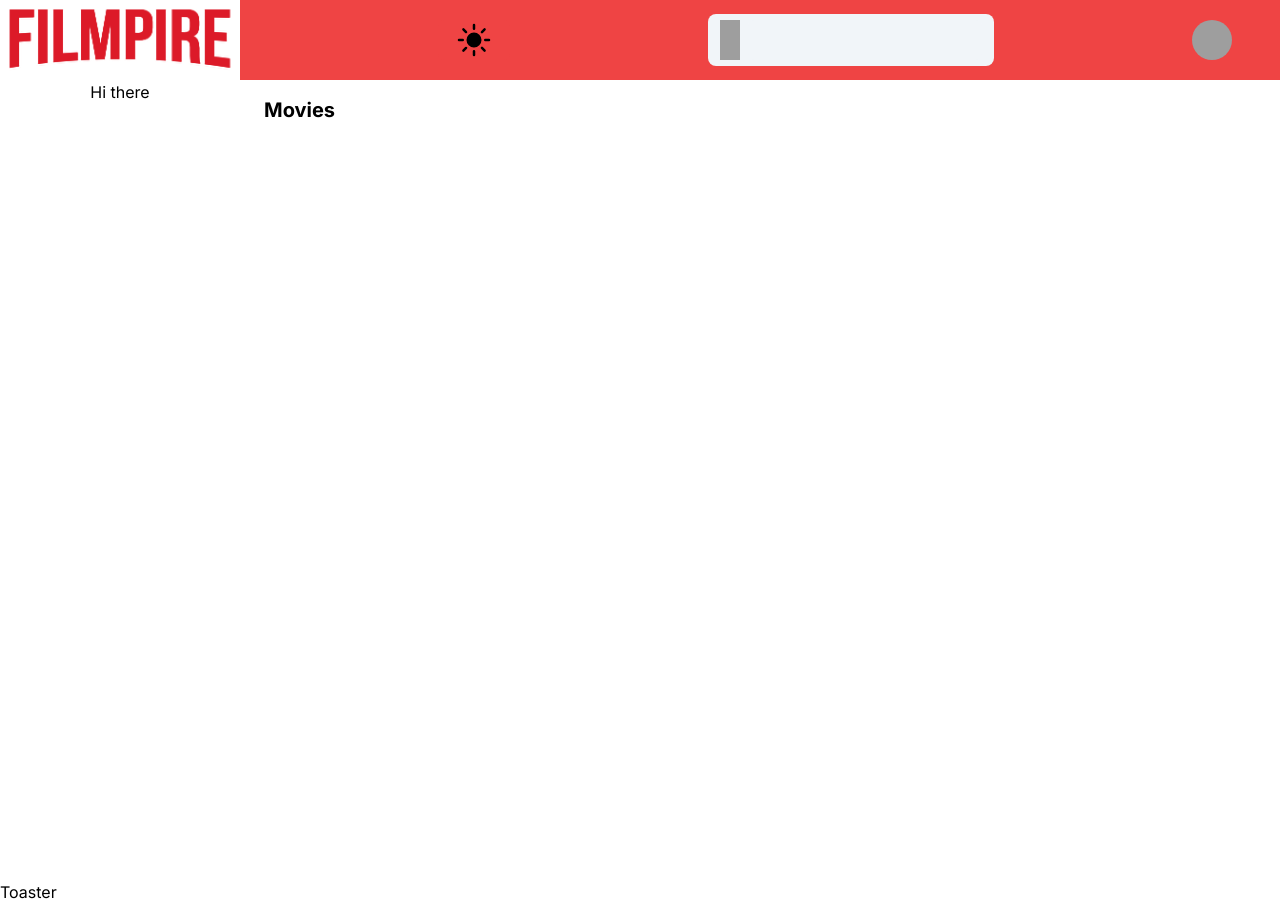
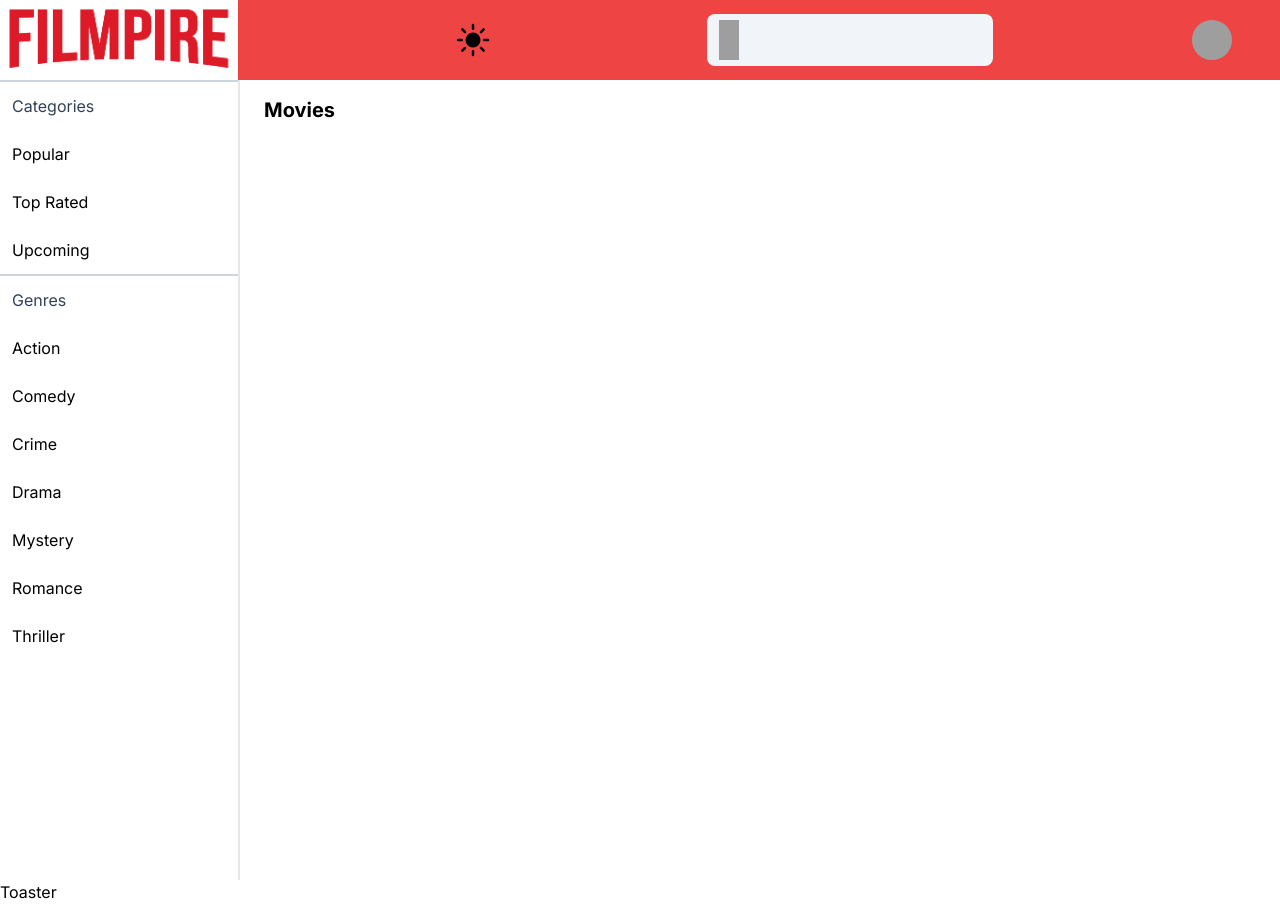
Before and after one commit to shahbazahmedansari/Filmpire, a Next.js app: page / in a window 1280 px wide. Built offline with nearby package versions, Linux system fonts and the light colour scheme; grey boxes are pictures that could not be loaded.

Commit message:
Completed sidebar ui

```diff
--- a/components/Navbar/MobileNav.tsx
+++ b/components/Navbar/MobileNav.tsx
@@ -6,14 +6,32 @@ import {
   SheetTitle,
   SheetDescription,
   Sheet,
+  SheetClose,
 } from "../ui/sheet";
 import Image from "next/image";
+import Link from "next/link";
+
+const categories = [
+  { label: "Popular", value: "popular" },
+  { label: "Top Rated", value: "top-rated" },
+  { label: "Upcoming", value: "upcoming" },
+];
+
+const demoCategories = [
+  "Action",
+  "Comedy",
+  "Crime",
+  "Drama",
+  "Mystery",
+  "Romance",
+  "Thriller",
+];
 
 const MobileNav = () => {
   return (
     <div className="flex sm:hidden">
       <Sheet>
-        <SheetTrigger className="mx-2">
+        <SheetTrigger className="mx-2" asChild>
           <Image
             src="/assets/icons/hamburger.svg"
             alt="menu"
@@ -21,11 +39,42 @@ const MobileNav = () => {
             height={50}
           />
         </SheetTrigger>
-        <SheetContent>
-          <SheetHeader>
-            <SheetTitle>Filmpire</SheetTitle>
-            <SheetDescription>Sidebar</SheetDescription>
-          </SheetHeader>
+        <SheetContent className="border-none">
+          <Link href="/" className="flex justify-center">
+            <Image
+              src="/assets/images/logo.png"
+              alt="logo"
+              width={238}
+              height={120}
+              className="bg-white ml-0"
+            />
+          </Link>
+
+          <section
+            className="w-full min-h-screen flex overflow-y-scroll mt-20
+    justify-center"
+          >
+            <div className="flex flex-col w-full">
+              <div className="border-t-2 border-slate-300 border-solid w-full"></div>
+              <div className="flex justify-start text-slate-700 m-3">
+                <h1>Categories</h1>
+              </div>
+              {categories.map((item) => (
+                <div key={item.label} className="m-3">
+                  {item.label}
+                </div>
+              ))}
+              <div className="border-t-2 border-slate-300 border-solid w-full"></div>
+              <div className="flex justify-start text-slate-700 m-3">
+                <h1>Genres</h1>
+              </div>
+              {demoCategories.map((item) => (
+                <div key={item} className="m-3">
+                  {item}
+                </div>
+              ))}
+            </div>
+          </section>
         </SheetContent>
       </Sheet>
     </div>
--- a/components/Navbar/Navbar.tsx
+++ b/components/Navbar/Navbar.tsx
@@ -10,14 +10,14 @@ const Navbar = () => {
   return (
     <nav
       className="flex items-center justify-between w-full fixed z-50 gap-5 bg-red-500 h-20
-    shadow-slate-300 dark:shadow-none dark:bg-slate-900"
+    shadow-slate-100 dark:shadow-none dark:bg-slate-900"
     >
       <Link href="/" className="hidden sm:flex">
         <Image
           src="/assets/images/logo.png"
           alt="logo"
-          width={240}
-          height={100}
+          width={238}
+          height={120}
           className="bg-white ml-0"
         />
       </Link>
--- a/components/shared/Sidebar.tsx
+++ b/components/shared/Sidebar.tsx
@@ -1,9 +1,45 @@
 import React from "react";
+
+const categories = [
+  { label: "Popular", value: "popular" },
+  { label: "Top Rated", value: "top-rated" },
+  { label: "Upcoming", value: "upcoming" },
+];
+
+const demoCategories = [
+  "Action",
+  "Comedy",
+  "Crime",
+  "Drama",
+  "Mystery",
+  "Romance",
+  "Thriller",
+];
 
 const Sidebar = () => {
   return (
-    <section className="w-[240px] min-h-screen hidden sm:flex overflow-y-scroll mt-20 justify-center">
-      <div>Hi there</div>
+    <section
+      className="w-[240px] min-h-screen hidden sm:flex overflow-y-scroll mt-20
+    justify-center border-r-2"
+    >
+      <div className="flex flex-col w-full">
+        <div className="border-t-2 border-slate-300 border-solid w-full"></div>
+        <div className="flex justify-start text-slate-700 m-3">
+          <h1>Categories</h1>
+        </div>
+        {categories.map((item) => (
+          <div key={item.label} className="m-3">
+            {item.label}
+          </div>
+        ))}
+        <div className="border-t-2 border-slate-300 border-solid w-full"></div>
+        <div className="flex justify-start text-slate-700 m-3">
+          <h1>Genres</h1>
+        </div>
+        {demoCategories.map((item) => (
+          <div key={item} className="m-3">{item}</div>
+        ))}
+      </div>
     </section>
   );
 };
```
